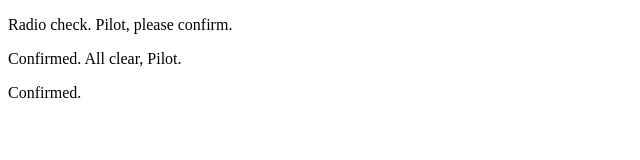
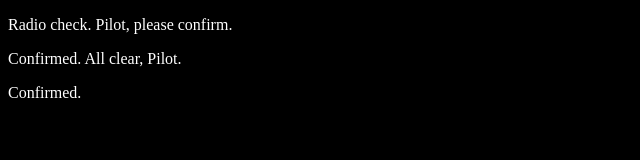
Before and after one commit to SaSheaGaston/communication-log-CONTROL, a plain HTML site: page index.html in a window 1280 px wide. Shown: the whole page, without its empty margins (0-640 px from the left). Drawn offline with Linux system fonts and the light colour scheme.

Commit message:
made changes to style.css

```diff
--- a/index.html
+++ b/index.html
@@ -1,7 +1,7 @@
 <!DOCTYPE html>
 <html>
    <head>
-      <link rel="stylesheet" type="text/css" href="style.css">
+      <link rel="stylesheet" type="text/css" href="style.css" />
    </head>
    <body>
       <p>Radio check. Pilot, please confirm.</p>
--- a/style.css
+++ b/style.css
@@ -0,0 +1,4 @@
+body {
+    color: white;
+    background-color: black;
+ }
```
